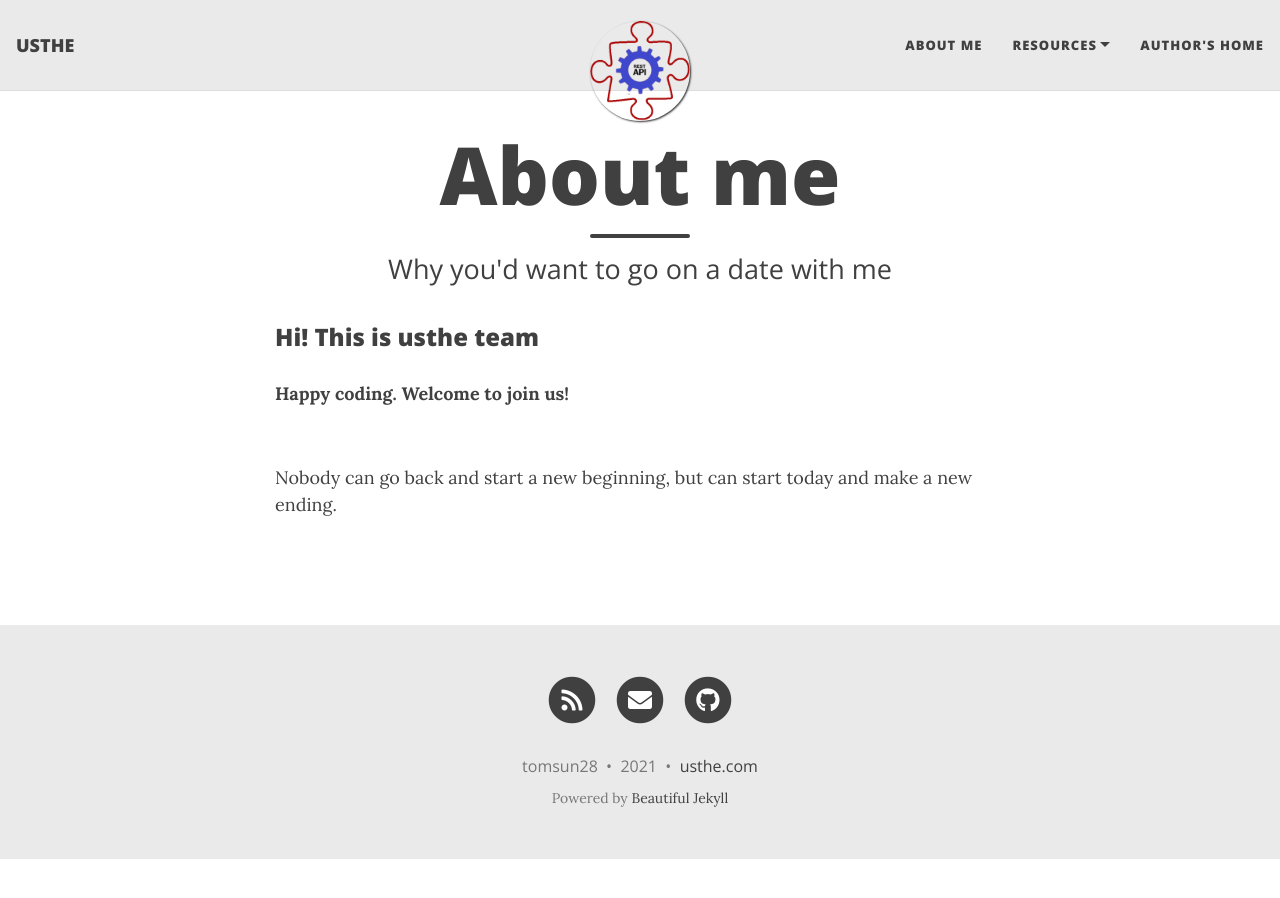
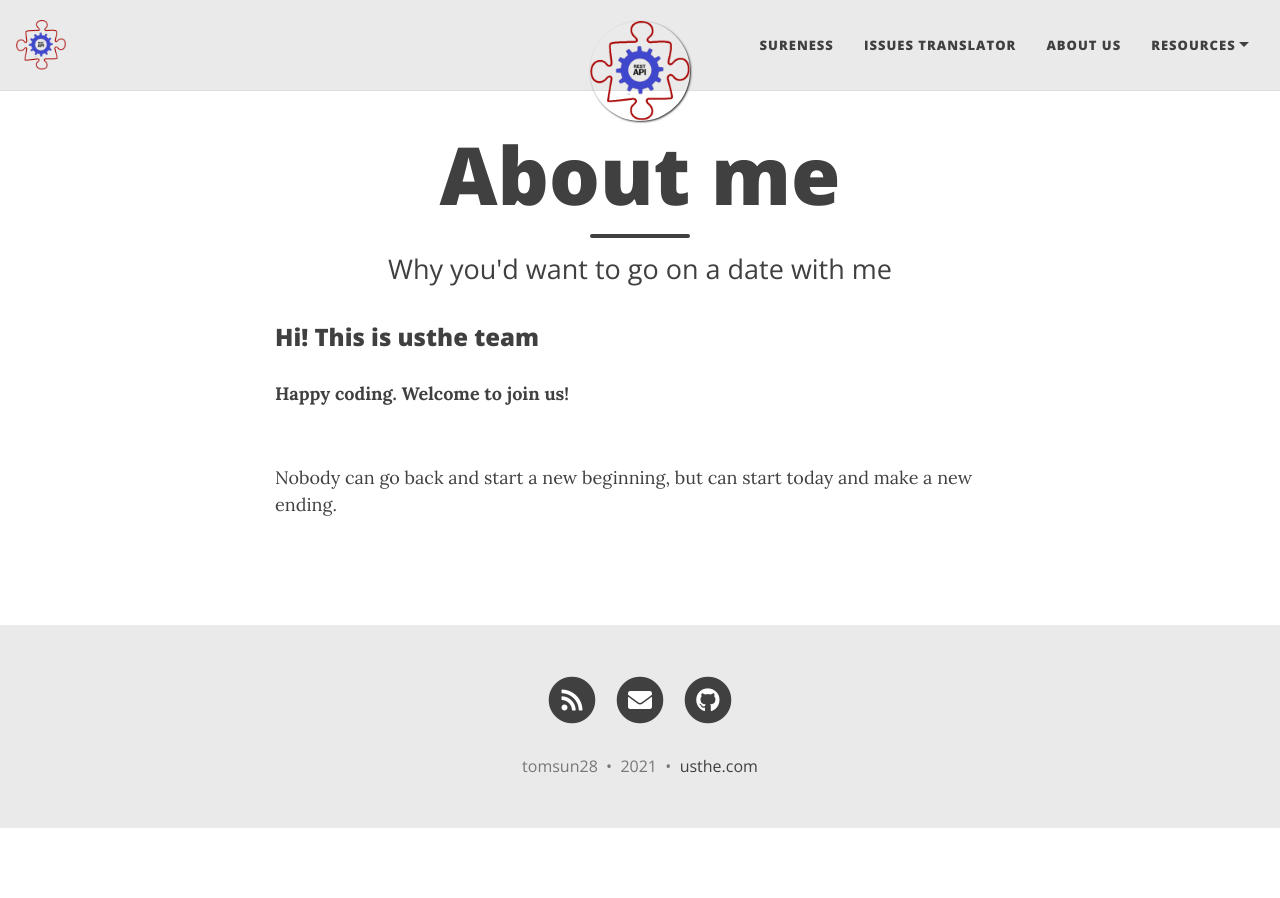
Before and after one commit to usthe/usthe.github.io, a Jekyll site: the page built from aboutus.md, in a window 1280 px wide. Built offline with Jekyll 4.4.1, drawn with Linux system fonts in a browser that asks for light colours; nearby versions of some CDN libraries.

Commit message:
update usthe

```diff
--- a/_config.yml
+++ b/_config.yml
@@ -14,11 +14,12 @@ author: tomsun28
 # --- List of links in the navigation bar --- #
 
 navbar-links:
-  About Me: "aboutme"
+  SURENESS: "https://usthe.com/sureness"
+  Issues Translator: "https://github.com/marketplace/actions/issues-translator"
+  About US: "aboutus"
   Resources:
-    - Beautiful Jekyll: "https://beautifuljekyll.com"
-    - Learn markdown: "https://www.markdowntutorial.com/"
-  Author's home: "https://blog.usthe.com"
+    - USTHE GITHUB: "https://github.com/usthe"
+    - TOM GITHUB: "https://github.com/tomsun28"
 
 # --- Logo --- #
 
@@ -31,7 +32,7 @@ round-avatar: true
 
 # If you want to have an image logo in the top-left corner instead of having the title of the website,
 # then specify the following parameter
-#title-img: /path/to/image
+title-img: /assets/img/avatar-icon.png
 
 
 # --- Footer social media links --- #
@@ -90,7 +91,7 @@ feed_show_excerpt: true
 feed_show_tags: true
 
 # The keywords to associate with your website, for SEO purposes
-#keywords: "my,list,of,keywords"
+keywords: "sureness,java,security,shiro"
 
 # --- Colours / background image --- #
 
@@ -115,7 +116,7 @@ footer-link-col: "#404040"
 #page-img: "/assets/img/bgimage.png"
 
 # Suggest a colour for mobile browsers to use as the browser's theme. This is only supported by a few mobile browsers.
-#mobile-theme-col: "#0085A1"
+mobile-theme-col: "#0085A1"
 
 # For any extra visual customization, you can include additional CSS files in every page on your site. List any custom CSS files here
 #site-css:
--- a/_includes/footer.html
+++ b/_includes/footer.html
@@ -31,10 +31,6 @@
         {% endif %}
       {% endif%}
       </p>
-      {% unless site.remove-ads %}<p class="theme-by text-muted">
-        Powered by
-        <a href="https://beautifuljekyll.com">Beautiful Jekyll</a>
-      </p>{% endunless %}
       </div>
     </div>
   </div>
--- a/docs/index.html
+++ b/docs/index.html
@@ -4,7 +4,7 @@
 <html lang="en">
   <head>
     <meta charset="utf-8">
-    <title>usthe</title>
+    <title>USTHE</title>
     <script>
       window.location = "https://usthe.com";
     </script>
```
Also changed, not shown: aboutus.md (renamed from aboutme.md).
